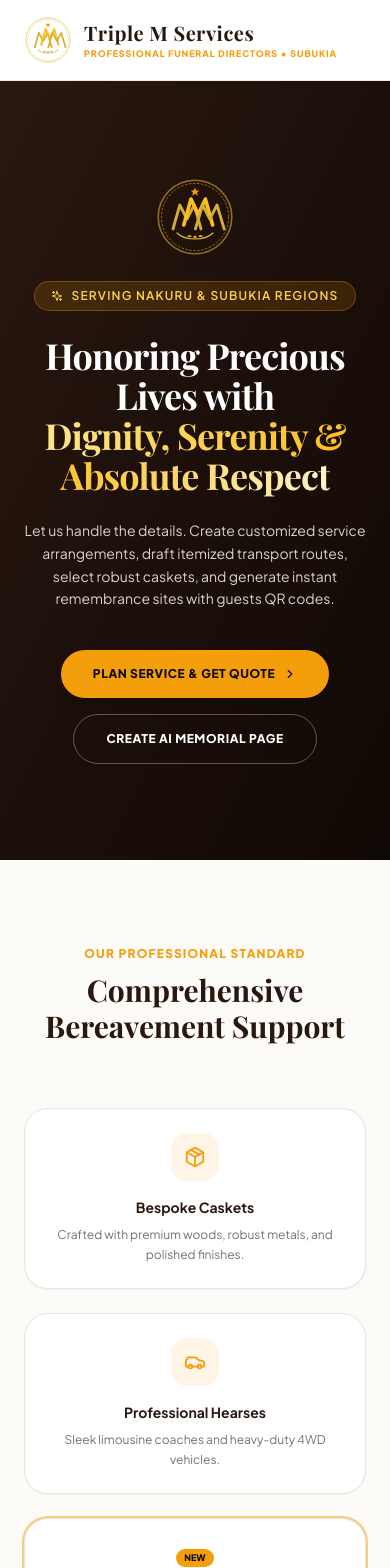
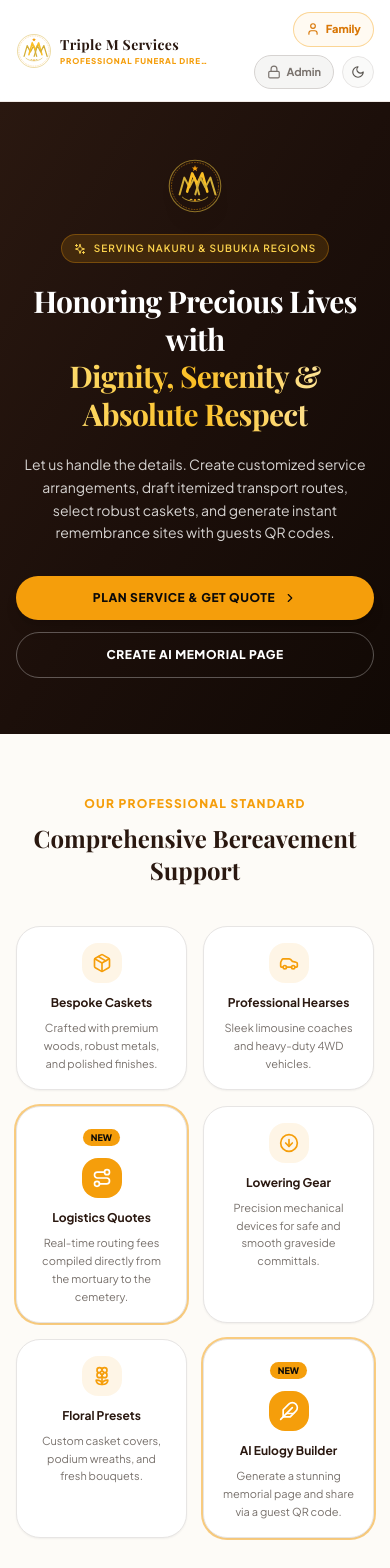
Before and after one commit to kariukimorgan254-byte/triple-m-funeral-system, a React (Vite) app in the folder frontend/: page / in a window 390 px wide. Shown: the top 1568 px of the page. Built offline with nearby package versions, Linux system fonts and the light colour scheme; the HTML template or start-up script is replaced by a standard one; a web font is replaced by a local one.

Commit message:
Fix mobile responsiveness for public website

```diff
--- a/frontend/src/App.tsx
+++ b/frontend/src/App.tsx
@@ -850,81 +850,165 @@ const ClientWebsite = ({ onEnterAdmin, onEnterFamily, theme, onToggleTheme, addT
   ];
 
   return (
-    <div className={`min-h-screen transition-colors duration-300 font-sans ${isDark ? 'bg-[#150B07] text-stone-200' : 'bg-[#FDFBF7] text-stone-800'}`}>
+    <div className={`min-h-screen overflow-x-hidden transition-colors duration-300 font-sans ${isDark ? 'bg-[#150B07] text-stone-200' : 'bg-[#FDFBF7] text-stone-800'}`}>
       <ImageLightbox media={activeMedia} onClose={() => setActiveMedia(null)} />
       <EulogyGeneratorModal isOpen={isEulogyOpen} onClose={() => setIsEulogyOpen(false)} addToast={addToast} />
       {viewingMemorial && <MemorialPageViewer memorial={viewingMemorial} onClose={() => setViewingMemorial(null)} />}
 
       <header className={`sticky top-0 z-40 backdrop-blur-md border-b transition-colors ${isDark ? 'bg-[#211109]/95 border-amber-950/40 text-amber-100' : 'bg-white/90 border-amber-900/10'}`}>
-        <div className="max-w-7xl mx-auto px-6 py-4 flex justify-between items-center">
-          <div className="flex items-center gap-3">
-            <TripleMLogo className="w-12 h-12" />
-            <div>
-              <h1 className={`text-xl font-serif font-extrabold tracking-wide ${isDark ? 'text-amber-100' : 'text-[#2A1810]'}`}>Triple M Services</h1>
-              <p className="text-[9px] uppercase tracking-widest text-amber-500 font-black">Professional Funeral Directors • Subukia</p>
-            </div>
-          </div>
-          <nav className="hidden lg:flex gap-5 text-xs font-bold items-center">
-            <a href="#services" className="hover:text-amber-500 transition">Services</a>
-            <a href="#fleet" className="hover:text-amber-500 transition">Fleet</a>
-            <a href="#catalog" className="hover:text-amber-500 transition">Caskets</a>
-            <button onClick={() => setIsEulogyOpen(true)} className="bg-amber-500 hover:bg-amber-400 text-stone-950 text-xs font-black px-4 py-2.5 rounded-full flex items-center gap-1.5 transition shadow-sm cursor-pointer"><Feather size={14} /> AI Memorial</button>
-            <button onClick={onEnterFamily} className="text-amber-600 border border-amber-500/40 bg-amber-500/5 hover:bg-amber-500/10 text-xs font-black px-4 py-2.5 rounded-full flex items-center gap-1.5 transition cursor-pointer"><UserIcon size={14} /> Family Portal</button>
-            <button onClick={onEnterAdmin} className="text-stone-500 border border-stone-300 bg-stone-100 hover:bg-stone-200 text-xs font-bold px-4 py-2.5 rounded-full flex items-center gap-1.5 transition cursor-pointer"><Lock size={14} /> Admin Access</button>
-            <button onClick={onToggleTheme} className={`p-2.5 rounded-full border transition cursor-pointer ${isDark ? 'border-amber-900 text-amber-300 bg-amber-950/20' : 'border-stone-200 text-stone-600 bg-stone-50'}`}>{isDark ? <Sun size={14} /> : <Moon size={14} />}</button>
+        <div className="max-w-7xl mx-auto px-4 sm:px-6 py-3 sm:py-4 flex items-center justify-between gap-3">
+          <div className="flex items-center gap-2 sm:gap-3 min-w-0">
+            <TripleMLogo className="w-9 h-9 sm:w-12 sm:h-12 flex-shrink-0" />
+            <div className="min-w-0">
+              <h1 className={`text-sm sm:text-xl font-serif font-extrabold tracking-wide truncate ${isDark ? 'text-amber-100' : 'text-[#2A1810]'}`}>
+                Triple M Services
+              </h1>
+              <p className="text-[8px] sm:text-[9px] uppercase tracking-widest text-amber-500 font-black truncate">
+                Professional Funeral Directors • Subukia
+              </p>
+            </div>
+          </div>
+
+          <nav className="flex items-center gap-2 sm:gap-3 flex-wrap justify-end">
+            <div className="hidden md:flex gap-5 text-xs font-bold items-center">
+              <a href="#services" className="hover:text-amber-500 transition">Services</a>
+              <a href="#fleet" className="hover:text-amber-500 transition">Fleet</a>
+              <a href="#catalog" className="hover:text-amber-500 transition">Caskets</a>
+            </div>
+
+            <button
+              onClick={() => setIsEulogyOpen(true)}
+              className="hidden sm:inline-flex bg-amber-500 hover:bg-amber-400 text-stone-950 text-[11px] sm:text-xs font-black px-3 sm:px-4 py-2 sm:py-2.5 rounded-full items-center gap-1.5 transition shadow-sm cursor-pointer"
+            >
+              <Feather size={14} /> AI Memorial
+            </button>
+
+            <button
+              onClick={onEnterFamily}
+              className="text-amber-600 border border-amber-500/40 bg-amber-500/5 hover:bg-amber-500/10 text-[11px] sm:text-xs font-black px-3 sm:px-4 py-2 sm:py-2.5 rounded-full flex items-center gap-1.5 transition cursor-pointer"
+            >
+              <UserIcon size={14} /> <span className="hidden sm:inline">Family Portal</span><span className="sm:hidden">Family</span>
+            </button>
+
+            <button
+              onClick={onEnterAdmin}
+              className="text-stone-500 border border-stone-300 bg-stone-100 hover:bg-stone-200 text-[11px] sm:text-xs font-bold px-3 sm:px-4 py-2 sm:py-2.5 rounded-full flex items-center gap-1.5 transition cursor-pointer"
+            >
+              <Lock size={14} /> <span className="hidden sm:inline">Admin Access</span><span className="sm:hidden">Admin</span>
+            </button>
+
+            <button
+              onClick={onToggleTheme}
+              className={`p-2 sm:p-2.5 rounded-full border transition cursor-pointer ${isDark ? 'border-amber-900 text-amber-300 bg-amber-950/20' : 'border-stone-200 text-stone-600 bg-stone-50'}`}
+            >
+              {isDark ? <Sun size={14} /> : <Moon size={14} />}
+            </button>
           </nav>
         </div>
       </header>
 
-      <section className="relative py-24 md:py-32 px-6 text-center text-white bg-gradient-to-br from-[#2A1810] via-[#1C0F0A] to-[#110905] overflow-hidden">
-        <TripleMLogo className="w-20 h-20 mx-auto mb-6 drop-shadow-xl" />
-        <span className="inline-flex items-center gap-2 px-4 py-1.5 rounded-full text-xs font-semibold bg-amber-500/15 text-amber-300 border border-amber-500/30 mb-6 uppercase tracking-widest"><Sparkles size={12} /> Serving Nakuru & Subukia Regions</span>
-        <h2 className="text-4xl md:text-6xl font-serif font-extrabold tracking-tight mb-6">Honoring Precious Lives with<br /><span className="text-transparent bg-clip-text bg-gradient-to-r from-amber-200 via-amber-400 to-amber-100">Dignity, Serenity & Absolute Respect</span></h2>
-        <p className="text-stone-300 max-w-2xl mx-auto mb-10 text-sm md:text-base leading-relaxed">Let us handle the details. Create customized service arrangements, draft itemized transport routes, select robust caskets, and generate instant remembrance sites with guests QR codes.</p>
-        <div className="flex justify-center gap-4 flex-wrap">
-          <button onClick={onEnterFamily} className="bg-amber-500 hover:bg-amber-400 text-stone-950 px-8 py-4 rounded-full font-black text-xs uppercase tracking-wider transition duration-300 transform hover:-translate-y-0.5 shadow-lg flex items-center gap-2 cursor-pointer">Plan Service & Get Quote <RightArrow size={14} /></button>
-          <button onClick={() => setIsEulogyOpen(true)} className="bg-transparent border border-white/30 hover:bg-white/10 text-white px-8 py-4 rounded-full font-black text-xs uppercase tracking-wider transition cursor-pointer">Create AI Memorial Page</button>
+      <section className="relative py-14 sm:py-20 md:py-32 px-4 sm:px-6 text-center text-white bg-gradient-to-br from-[#2A1810] via-[#1C0F0A] to-[#110905] overflow-hidden">
+        <TripleMLogo className="w-14 h-14 sm:w-20 sm:h-20 mx-auto mb-5 sm:mb-6 drop-shadow-xl" />
+        <span className="inline-flex items-center gap-2 px-3 sm:px-4 py-1.5 rounded-full text-[10px] sm:text-xs font-semibold bg-amber-500/15 text-amber-300 border border-amber-500/30 mb-5 sm:mb-6 uppercase tracking-widest">
+          <Sparkles size={12} /> Serving Nakuru & Subukia Regions
+        </span>
+
+        <h2 className="text-3xl sm:text-4xl md:text-6xl font-serif font-extrabold tracking-tight mb-5 sm:mb-6 leading-tight">
+          Honoring Precious Lives with
+          <span className="block text-transparent bg-clip-text bg-gradient-to-r from-amber-200 via-amber-400 to-amber-100">
+            Dignity, Serenity & Absolute Respect
+          </span>
+        </h2>
+
+        <p className="text-stone-300 max-w-2xl mx-auto mb-8 sm:mb-10 text-sm md:text-base leading-relaxed px-2">
+          Let us handle the details. Create customized service arrangements, draft itemized transport routes, select robust caskets, and generate instant remembrance sites with guests QR codes.
+        </p>
+
+        <div className="flex flex-col sm:flex-row justify-center gap-3 sm:gap-4 w-full max-w-md sm:max-w-none mx-auto">
+          <button
+            onClick={onEnterFamily}
+            className="w-full sm:w-auto bg-amber-500 hover:bg-amber-400 text-stone-950 px-6 sm:px-8 py-3.5 sm:py-4 rounded-full font-black text-xs uppercase tracking-wider transition duration-300 transform hover:-translate-y-0.5 shadow-lg flex items-center justify-center gap-2 cursor-pointer"
+          >
+            Plan Service & Get Quote <RightArrow size={14} />
+          </button>
+
+          <button
+            onClick={() => setIsEulogyOpen(true)}
+            className="w-full sm:w-auto bg-transparent border border-white/30 hover:bg-white/10 text-white px-6 sm:px-8 py-3.5 sm:py-4 rounded-full font-black text-xs uppercase tracking-wider transition cursor-pointer"
+          >
+            Create AI Memorial Page
+          </button>
         </div>
       </section>
 
-      <section id="services" className="py-20 px-6 max-w-7xl mx-auto">
-        <div className="text-center mb-16">
+      <section id="services" className="py-14 sm:py-20 px-4 sm:px-6 max-w-7xl mx-auto">
+        <div className="text-center mb-10 sm:mb-16">
           <span className="text-amber-500 font-extrabold uppercase text-xs tracking-widest">Our Professional Standard</span>
-          <h3 className={`text-3xl font-serif font-bold mt-2 ${isDark ? 'text-amber-100' : 'text-[#2A1810]'}`}>Comprehensive Bereavement Support</h3>
+          <h3 className={`text-2xl sm:text-3xl font-serif font-bold mt-2 ${isDark ? 'text-amber-100' : 'text-[#2A1810]'}`}>
+            Comprehensive Bereavement Support
+          </h3>
         </div>
-        <div className="grid md:grid-cols-3 lg:grid-cols-6 gap-6">
+
+        <div className="grid grid-cols-2 md:grid-cols-3 lg:grid-cols-6 gap-4 sm:gap-6">
           {services.map((s, i) => (
-            <div key={i} onClick={s.action} className={`p-6 rounded-3xl border text-center transition duration-300 ${s.action ? 'cursor-pointer transform hover:-translate-y-1' : ''} ${isDark ? 'bg-[#1C0F0A] border-amber-950/40' : 'bg-white border-stone-200 shadow-sm'} ${s.isNew ? 'ring-2 ring-amber-500/50' : ''}`}>
-              {s.isNew && <span className="inline-block mb-3 bg-amber-500 text-stone-950 text-[9px] font-black uppercase px-2 py-0.5 rounded-full">New</span>}
-              <div className={`w-12 h-12 mx-auto mb-4 rounded-2xl flex items-center justify-center ${s.isNew ? 'bg-amber-500 text-white' : 'bg-amber-500/10 text-amber-500'}`}><s.icon size={22} /></div>
-              <h4 className={`font-bold text-sm mb-2 ${isDark ? 'text-amber-100' : 'text-[#2A1810]'}`}>{s.title}</h4>
-              <p className="text-xs text-stone-500 leading-relaxed">{s.desc}</p>
+            <div
+              key={i}
+              onClick={s.action}
+              className={`p-4 sm:p-6 rounded-3xl border text-center transition duration-300 ${s.action ? 'cursor-pointer transform hover:-translate-y-1' : ''} ${isDark ? 'bg-[#1C0F0A] border-amber-950/40' : 'bg-white border-stone-200 shadow-sm'} ${s.isNew ? 'ring-2 ring-amber-500/50' : ''}`}
+            >
+              {s.isNew && (
+                <span className="inline-block mb-3 bg-amber-500 text-stone-950 text-[9px] font-black uppercase px-2 py-0.5 rounded-full">
+                  New
+                </span>
+              )}
+              <div className={`w-10 h-10 sm:w-12 sm:h-12 mx-auto mb-3 sm:mb-4 rounded-2xl flex items-center justify-center ${s.isNew ? 'bg-amber-500 text-white' : 'bg-amber-500/10 text-amber-500'}`}>
+                <s.icon size={20} />
+              </div>
+              <h4 className={`font-bold text-xs sm:text-sm mb-2 ${isDark ? 'text-amber-100' : 'text-[#2A1810]'}`}>
+                {s.title}
+              </h4>
+              <p className="text-[11px] sm:text-xs text-stone-500 leading-relaxed">
+                {s.desc}
+              </p>
             </div>
           ))}
         </div>
       </section>
 
-      <section id="fleet" className={`py-20 px-6 border-t ${isDark ? 'bg-[#110905] border-amber-950/40' : 'bg-[#F9F7F3] border-stone-200'}`}>
+      <section id="fleet" className={`py-14 sm:py-20 px-4 sm:px-6 border-t ${isDark ? 'bg-[#110905] border-amber-950/40' : 'bg-[#F9F7F3] border-stone-200'}`}>
         <div className="max-w-6xl mx-auto">
-          <div className="text-center mb-12">
+          <div className="text-center mb-10 sm:mb-12">
             <span className="text-amber-500 font-extrabold uppercase text-xs tracking-widest">Our Logistical Fleet</span>
-            <h3 className={`text-3xl font-serif font-bold mt-2 ${isDark ? 'text-amber-100' : 'text-[#2A1810]'}`}>Hearse Transport Coaches</h3>
-          </div>
-          <div className="grid md:grid-cols-3 gap-6">
+            <h3 className={`text-2xl sm:text-3xl font-serif font-bold mt-2 ${isDark ? 'text-amber-100' : 'text-[#2A1810]'}`}>
+              Hearse Transport Coaches
+            </h3>
+          </div>
+
+          <div className="grid grid-cols-1 sm:grid-cols-2 lg:grid-cols-3 gap-4 sm:gap-6">
             {publicHearses.map(h => (
-              <div key={h.id} className={`rounded-3xl border p-5 transition hover:shadow-lg ${isDark ? 'bg-[#1C0F0A] border-amber-950/40' : 'bg-white border-stone-200'}`}>
+              <div key={h.id} className={`rounded-3xl border p-4 sm:p-5 transition hover:shadow-lg ${isDark ? 'bg-[#1C0F0A] border-amber-950/40' : 'bg-white border-stone-200'}`}>
                 {h.imageUrl ? (
-                  <div className="relative group h-48 rounded-2xl overflow-hidden mb-4 cursor-pointer" onClick={() => setActiveMedia({ url: mediaSrc(h.imageUrl), title: h.vehicleName, subtitle: h.licensePlate })}>
+                  <div
+                    className="relative group h-44 sm:h-48 rounded-2xl overflow-hidden mb-4 cursor-pointer"
+                    onClick={() => setActiveMedia({ url: mediaSrc(h.imageUrl), title: h.vehicleName, subtitle: h.licensePlate })}
+                  >
                     <img src={mediaSrc(h.imageUrl)} className="w-full h-full object-cover transition duration-500 group-hover:scale-105" alt={h.vehicleName} />
                   </div>
                 ) : (
-                  <div className="h-48 rounded-2xl border border-dashed border-amber-500/20 bg-amber-500/5 flex flex-col items-center justify-center mb-4 text-amber-500/80"><Car size={36} /><span className="text-[10px] mt-2 uppercase font-bold tracking-wider">Awaiting Portrait</span></div>
+                  <div className="h-44 sm:h-48 rounded-2xl border border-dashed border-amber-500/20 bg-amber-500/5 flex flex-col items-center justify-center mb-4 text-amber-500/80">
+                    <Car size={36} />
+                    <span className="text-[10px] mt-2 uppercase font-bold tracking-wider">Awaiting Portrait</span>
+                  </div>
                 )}
                 <h4 className="font-bold text-sm">{h.vehicleName}</h4>
                 <p className="text-xs text-stone-500">{h.make} {h.model} • {h.year}</p>
-                <div className="mt-4 pt-3 border-t border-stone-100 flex justify-between items-center text-xs">
-                  <span className="font-mono bg-stone-100 px-2 py-1 rounded text-stone-600 font-bold text-[11px]">{h.licensePlate}</span>
-                  <span className={`px-2.5 py-1 rounded-full font-black text-[9px] uppercase ${h.status === 'AVAILABLE' ? 'bg-emerald-50 text-emerald-700' : h.status === 'DISPATCHED' ? 'bg-amber-50 text-amber-700' : 'bg-stone-100 text-stone-600'}`}>{h.status}</span>
+                <div className="mt-4 pt-3 border-t border-stone-100 flex justify-between items-center text-xs gap-2">
+                  <span className="font-mono bg-stone-100 px-2 py-1 rounded text-stone-600 font-bold text-[11px] break-all">
+                    {h.licensePlate}
+                  </span>
+                  <span className={`px-2.5 py-1 rounded-full font-black text-[9px] uppercase whitespace-nowrap ${h.status === 'AVAILABLE' ? 'bg-emerald-50 text-emerald-700' : h.status === 'DISPATCHED' ? 'bg-amber-50 text-amber-700' : 'bg-stone-100 text-stone-600'}`}>
+                    {h.status}
+                  </span>
                 </div>
               </div>
             ))}
@@ -932,48 +1016,65 @@ const ClientWebsite = ({ onEnterAdmin, onEnterFamily, theme, onToggleTheme, addT
         </div>
       </section>
 
-      <section id="catalog" className="py-20 px-6 max-w-6xl mx-auto">
-        <div className="text-center mb-12">
+      <section id="catalog" className="py-14 sm:py-20 px-4 sm:px-6 max-w-6xl mx-auto">
+        <div className="text-center mb-10 sm:mb-12">
           <span className="text-amber-500 font-extrabold uppercase text-xs tracking-widest">Handmade Precision</span>
-          <h3 className={`text-3xl font-serif font-bold mt-2 ${isDark ? 'text-amber-100' : 'text-[#2A1810]'}`}>The Caskets Catalog</h3>
+          <h3 className={`text-2xl sm:text-3xl font-serif font-bold mt-2 ${isDark ? 'text-amber-100' : 'text-[#2A1810]'}`}>
+            The Caskets Catalog
+          </h3>
         </div>
-        <div className="grid md:grid-cols-4 gap-6">
+
+        <div className="grid grid-cols-1 sm:grid-cols-2 lg:grid-cols-4 gap-4 sm:gap-6">
           {publicCatalog.map(item => (
             <div key={item.id} className={`rounded-3xl border p-4 transition hover:shadow-lg ${isDark ? 'bg-[#1C0F0A] border-amber-950/40' : 'bg-white border-stone-200 shadow-sm'}`}>
               {item.imageUrl ? (
-                <div className="h-44 rounded-2xl overflow-hidden mb-4 cursor-pointer" onClick={() => setActiveMedia({ url: mediaSrc(item.imageUrl), title: item.name })}>
+                <div
+                  className="h-40 sm:h-44 rounded-2xl overflow-hidden mb-4 cursor-pointer"
+                  onClick={() => setActiveMedia({ url: mediaSrc(item.imageUrl), title: item.name })}
+                >
                   <img src={mediaSrc(item.imageUrl)} className="w-full h-full object-cover hover:scale-105 transition duration-500" alt={item.name} />
                 </div>
               ) : (
-                <div className="h-44 rounded-2xl border border-dashed border-amber-500/20 bg-amber-500/5 flex items-center justify-center mb-4 text-amber-500/80"><Package size={32} /></div>
+                <div className="h-40 sm:h-44 rounded-2xl border border-dashed border-amber-500/20 bg-amber-500/5 flex items-center justify-center mb-4 text-amber-500/80">
+                  <Package size={32} />
+                </div>
               )}
-              <h4 className="font-bold text-xs leading-tight">{item.name}</h4>
-              <p className="text-[10px] text-stone-400 uppercase mt-1 font-bold">{item.material.replace('_', ' ')} • {item.size}</p>
-              <div className="mt-3 flex justify-between items-center pt-2 border-t border-stone-50">
+
+              <h4 className="font-bold text-sm leading-tight">{item.name}</h4>
+              <p className="text-[10px] text-stone-400 uppercase mt-1 font-bold">
+                {item.material.replace('_', ' ')} • {item.size}
+              </p>
+
+              <div className="mt-3 flex justify-between items-center pt-2 border-t border-stone-50 gap-3">
                 <span className="text-xs text-stone-400">Retail Price</span>
-                <span className="text-xs font-black text-amber-600">KES {Number(item.retailPrice).toLocaleString()}</span>
+                <span className="text-xs font-black text-amber-600 whitespace-nowrap">
+                  KES {Number(item.retailPrice).toLocaleString()}
+                </span>
               </div>
             </div>
           ))}
         </div>
       </section>
 
-      <footer className="py-12 px-6 bg-[#1C0F0A] text-stone-400 text-xs border-t border-stone-900">
-        <div className="max-w-6xl mx-auto flex flex-col md:flex-row justify-between items-center gap-6">
+      <footer className="py-8 sm:py-12 px-4 sm:px-6 bg-[#1C0F0A] text-stone-400 text-xs border-t border-stone-900">
+        <div className="max-w-6xl mx-auto flex flex-col sm:flex-row justify-between items-center gap-4 sm:gap-6 text-center sm:text-left">
           <div className="flex items-center gap-2">
             <TripleMLogo className="w-8 h-8" />
             <p>© {new Date().getFullYear()} Triple M Funeral Services Nakuru-Subukia. All Rights Reserved.</p>
           </div>
-          <div className="flex gap-6">
-            <button onClick={onEnterFamily} className="text-amber-400 hover:text-white flex items-center gap-1 transition cursor-pointer"><UserIcon size={14}/> Family Portal</button>
-            <button onClick={onEnterAdmin} className="text-stone-500 hover:text-white flex items-center gap-1 transition cursor-pointer"><Lock size={14}/> Staff Portal</button>
+          <div className="flex flex-wrap justify-center gap-4 sm:gap-6">
+            <button onClick={onEnterFamily} className="text-amber-400 hover:text-white flex items-center gap-1 transition cursor-pointer">
+              <UserIcon size={14} /> Family Portal
+            </button>
+            <button onClick={onEnterAdmin} className="text-stone-500 hover:text-white flex items-center gap-1 transition cursor-pointer">
+              <Lock size={14} /> Staff Portal
+            </button>
           </div>
         </div>
       </footer>
     </div>
   );
 };
-
 // ============================================================================
 // FAMILY / CLIENT INTERACTIVE PLANNING PORTAL
 // ============================================================================
```
